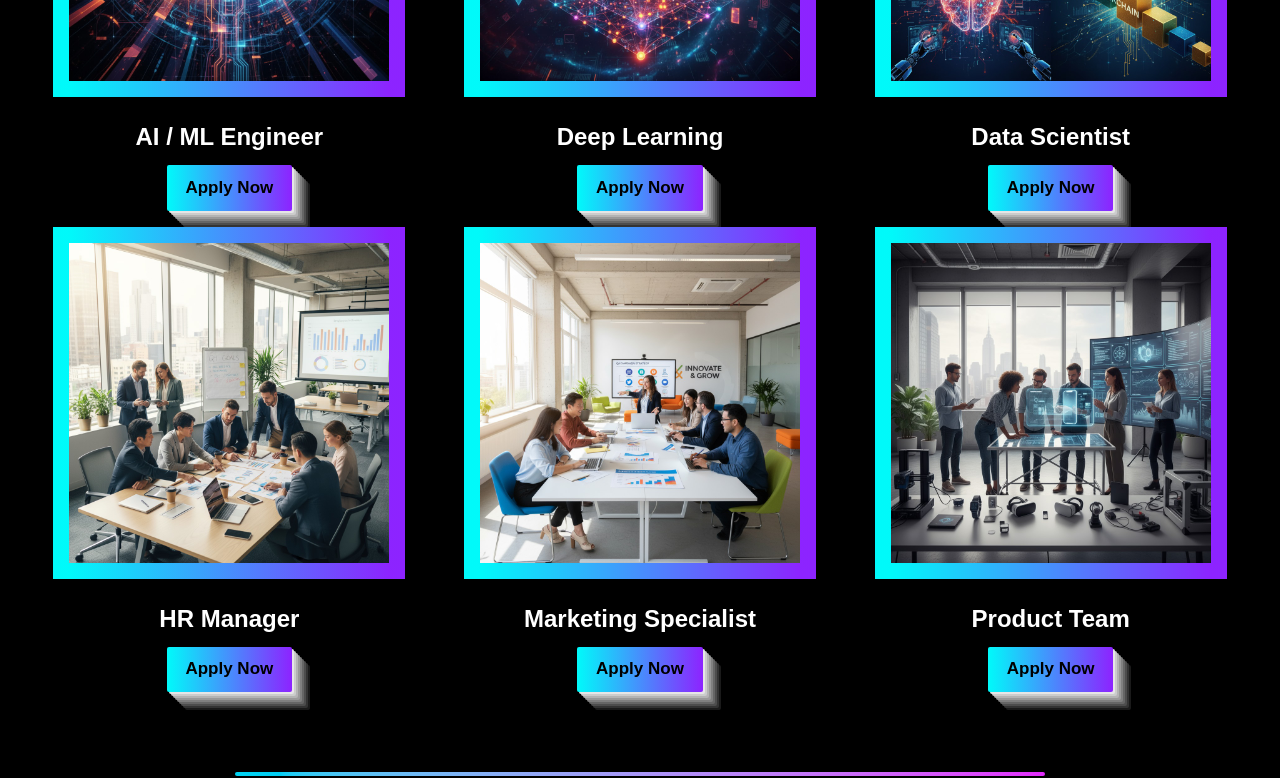
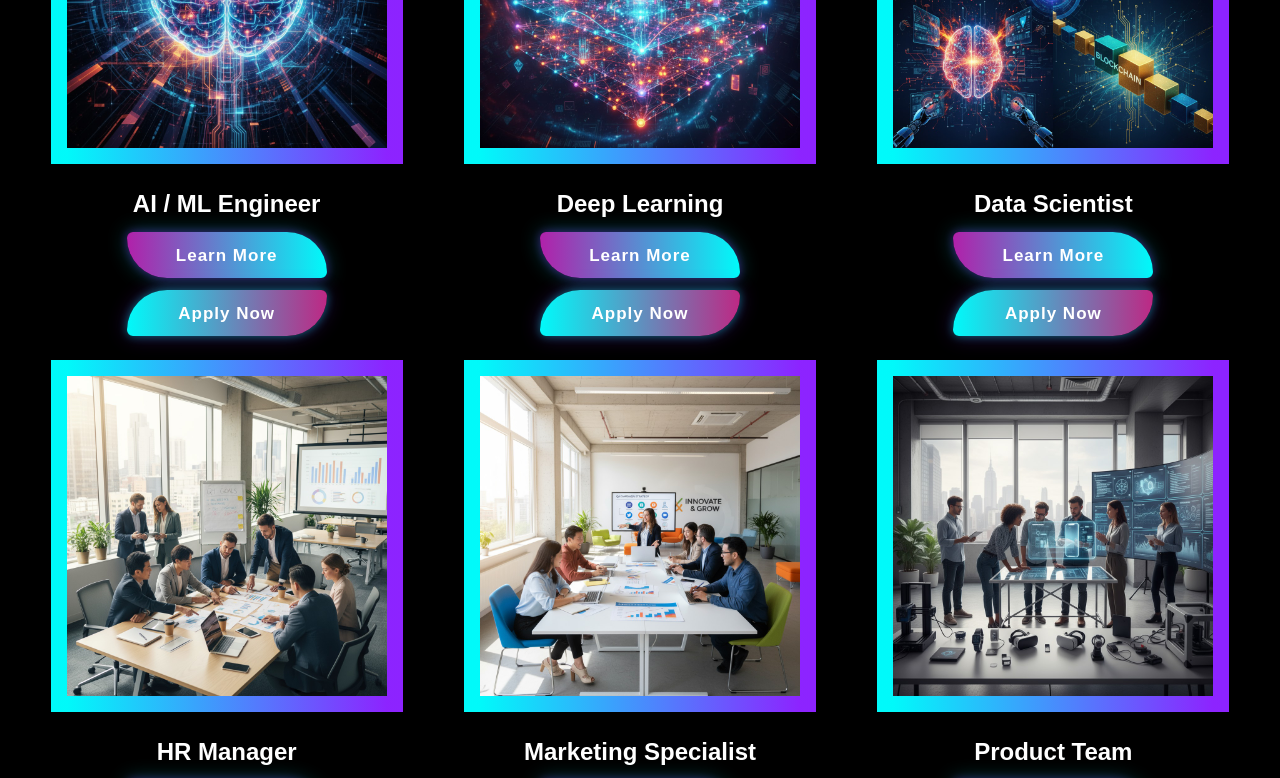
Before and after one commit to hydrobank72-dev/Hydro-Bank-carrer, a React (Vite) app: page / in a window 1280 px wide. Shown: the part 1800-2578 px from the top of the page. Built offline with nearby package versions, Linux system fonts and the light colour scheme.

Commit message:
Added 'Learn More' button with styling and updated JobCard layout

```diff
--- a/src/App.css
+++ b/src/App.css
@@ -146,54 +146,74 @@ div[style*="border-image"]:hover {
   animation: fadeInUp 1s ease forwards;
 }
 
-/*
+/* BUTTONS */
+.apply-btn, .learn-btn {
+  font-size: 17px;
+  padding: 1ch 2ch;
+  width:200px;
+  border: none;
+  border-radius: 16px 48px 16px 48px; /* top-left, top-right, bottom-right, bottom-left */
+  cursor: pointer;
+  transition: all 0.3s ease-in-out;
+  font-family: "Montserrat", sans-serif;
 
+  font-weight: 800; /* bolder text */
+  text-align: center;
+  letter-spacing: 1px; /* adds some spacing for sharp look */
+  text-transform: camelcase;
+}
+/* Apply Now - neon gradient */
 .apply-btn {
-  background: linear-gradient(90deg, #00fafa 0%, #f823ff 100%);
+  background: linear-gradient(90deg, #00fafa, hsl(323, 65%, 45%));
   color: #fff;
-  border: none;
-  padding: 0.85em 2.7em;
-  font-size: 1.35rem;
-  border-radius:100px ;
-  font-family: "Montserrat", sans-serif;
-  font-weight: 600;
-  box-shadow: 0 0 16px 0 rgba(0, 255, 255, 0.35), 0 0 32px 0 rgba(221, 77, 178, 0.753);
-  transition: all 0.3s cubic-bezier(0.42,0,0.58,1);
-  cursor: pointer;
-  margin: 12px 0 0 0;
-  outline: none;
+  border-radius: 68px 10px 68px 10px; /* top-left, top-right, bottom-right, bottom-left */
+  box-shadow: 0 0 10px rgba(0, 255, 255, 0.4), 0 0 20px rgba(141, 35, 255, 0.3);
+}
+.apply-btn:hover {
+  transform: scale(1.05);
+  box-shadow: 0 0 25px rgba(0, 255, 255, 0.5), 0 0 40px rgba(141, 35, 255, 0.5);
 }
 
-.apply-btn:hover {
-  transform: scale(1.04);
-  box-shadow: 0 0 35px 0 rgba(0, 255, 255, 0.6), 0 0 60px 8px rgba(141, 35, 255, 0.4);
+/* Learn More - reversed gradient */
+.learn-btn {
+  background: linear-gradient(90deg, hsl(303, 69%, 41%), #00fafa);
+  color: #fff;
+  border-radius: 10px 68px 10px 68px; /* top-left, top-right, bottom-right, bottom-left */
+  box-shadow: 0 0 10px rgba(141, 35, 255, 0.4), 0 0 20px rgba(0, 255, 255, 0.3);
 }
-*/
-
-/* From Uiverse.io by ZacharyCrespin  */
-.apply-btn {
-  transition: all 0.5s;
-  font-size: 17px;
-  padding: 1ch 2ch;
-  background-color: white;
-  color: #000;
-  cursor: pointer;
-  border: none;
-  border-radius: 2px;
-  box-shadow:
-    2px 2px 0px hsl(0, 0%, 90%),
-    4px 4px 0px hsl(0, 0%, 80%),
-    6px 6px 0px hsl(0, 0%, 70%),
-    8px 8px 0px hsl(0, 0%, 60%),
-    10px 10px 0px hsl(0, 0%, 50%),
-    12px 12px 0px hsl(0, 0%, 40%),
-    14px 14px 0px hsl(0, 0%, 30%),
-    16px 16px 0px hsl(0, 0%, 20%),
-    18px 18px 0px hsl(0, 0%, 10%);
+.learn-btn:hover {
+  transform: scale(1.05);
+  box-shadow: 0 0 25px rgba(141, 35, 255, 0.5), 0 0 40px rgba(0, 255, 255, 0.5);
 }
 
-.apply-btn:hover {
-  background-color: hsl(0, 0%, 50%);
-  color: #fff;
-  box-shadow: none;
+/* FADE-IN ANIMATION */
+@keyframes fadeInUp {
+  0% { opacity: 0; transform: translateY(30px); }
+  100% { opacity: 1; transform: translateY(0); }
 }
+.job-card, .apply-btn, .learn-btn {
+  animation: fadeInUp 1s ease forwards;
+}
+
+/* FOOTER GLOW BAR */
+.footer-glow {
+  height: 1px;
+  width: 66%;
+  margin: 5rem auto 0;
+  border-radius: 9999px;
+  background: linear-gradient(to right, #00fafa, #8d23ff);
+  box-shadow: 0 0 12px rgba(0, 255, 255, 0.3), 0 0 25px rgba(141, 35, 255, 0.3);
+}
+
+/* OPTIONAL: Drag & Drop */
+.drag-drop {
+  border: 2px dashed #9ca3af;
+  border-radius: 12px;
+  padding: 20px;
+  transition: all 0.3s ease;
+}
+.drag-drop.drag-over {
+  border-color: #1447e6;
+  background: #eef2ff;
+  color: #1c398e;
+}
--- a/src/components/JobCard.tsx
+++ b/src/components/JobCard.tsx
@@ -26,10 +26,10 @@ const JobCard: React.FC = () => {
         Open Positions
       </h2>
 
-      <div className="max-w-7xl mx-auto grid grid-cols-1 md:grid-cols-2 lg:grid-cols-3 gap-4">
+      <div className="max-w-7xl mx-auto grid grid-cols-1 md:grid-cols-2 lg:grid-cols-3 gap-6">
         {jobList.map((job) => (
           <div key={job.id} className="flex flex-col items-center job-card">
-            {/* Card with perfect-fit image */}
+            {/* Card with image */}
             <div
               className="relative overflow-hidden transition-transform duration-300 hover:scale-105"
               style={{
@@ -47,14 +47,25 @@ const JobCard: React.FC = () => {
               />
             </div>
 
-            {/* Job title + button */}
-            <div className="text-center mt-6 px-4">
-              <h3 className="text-white font-extrabold text-2xl mb-3">{job.title}</h3>
+            {/* Job title + stacked buttons */}
+            <div className="text-center mt-6 px-4 flex flex-col gap-3 items-center">
+              <h3 className="text-white font-extrabold text-2xl">{job.title}</h3>
+
+
+
               <a
                 href={job.link}
                 target="_blank"
                 rel="noopener noreferrer"
-                className="apply-btn inline-block font-semibold text-white py-3 px-10 rounded-full text-lg transition-transform duration-300"
+                className="learn-btn"
+              >
+                Learn More
+              </a>
+              <a
+                href={job.link}
+                target="_blank"
+                rel="noopener noreferrer"
+                className="apply-btn"
               >
                 Apply Now
               </a>
@@ -64,7 +75,7 @@ const JobCard: React.FC = () => {
       </div>
 
       {/* Footer glow bar */}
-      <div className="mt-20 h-1 w-2/3 mx-auto bg-gradient-to-r from-cyan-400 to-fuchsia-500 rounded-full shadow-lg shadow-cyan-500/30"></div>
+      <div className="footer-glow"></div>
     </section>
   );
 };
```
